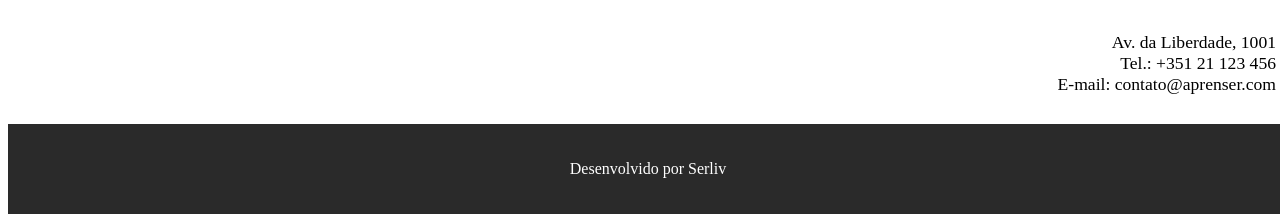
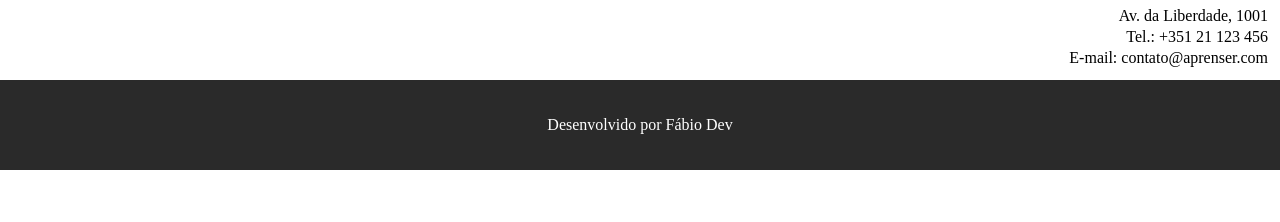
Before and after one commit to FabioDev1981/UploadPaginaAprenser, a plain HTML site: page index.html in a window 1280 px wide. Shown: the part 2448-2670 px from the top of the page. After the commit the page ends 2618 px from the top, so only its background shows below. Drawn offline with nearby package versions, Linux system fonts and the light colour scheme.

Commit message:
Upload pagina Aprenser
Upload pagina Aprenser HTML e CSS

```diff
--- a/estilo.css
+++ b/estilo.css
@@ -5,6 +5,7 @@
 
 html, body {
     width: 100%;
+    margin: 0;
 }
 
 .hero {
@@ -207,12 +208,15 @@ html, body {
 
 .contact {
     display: flex;
-    max-width: 100%;
+    max-width: 1440px;
+    margin: auto;
+    text-align: right;
     justify-content: center;
 
 }
 
 .container-maps {
+    width: 80%;
     width: 1440px;
     align-items: center;
 }
@@ -223,11 +227,11 @@ html, body {
 
 }
 
-.contact-text {
-    text-align: right;
-    font-size: 1.1rem;
-    padding: 12px;
-
+.maps-text {
+    font-size: 1rem;
+    line-height: 1.3;
+    font-style: normal;
+    margin: 12px;
 
 }
 
--- a/index.html
+++ b/index.html
@@ -89,16 +89,16 @@
             <h5 class="contact-title">Contatos</h5>
             <div class="maps">
                 <iframe src="https://www.google.com/maps/embed?pb=!1m18!1m12!1m3!1d3657.2876980086203!2d-46.682651021236346!3d-23.558108606793006!2m3!1f0!2f0!3f0!3m2!1i1024!2i768!4f13.1!3m3!1m2!1s0x94ce578487458487%3A0xf15cafad72ddc55c!2sR.%20Cristiano%20Viana%2C%20549%20-%20Cerqueira%20C%C3%A9sar%2C%20S%C3%A3o%20Paulo%20-%20SP%2C%2005411-000!5e0!3m2!1spt-BR!2sbr!4v1757712174565!5m2!1spt-BR!2sbr" width="100%" height="550" style="border:0;" allowfullscreen="" loading="lazy" referrerpolicy="no-referrer-when-downgrade"></iframe>
-                <p class="contact-text">
+                <address class="maps-text">
                 Av. da Liberdade, 1001 <br>
                 Tel.: +351 21 123 456 <br>
-                E-mail: contato@aprenser.com</p>
+                E-mail: contato@aprenser.com</address>
             </div>
         </section>
     </div>
 
     <footer class="rodape">
-        Desenvolvido por Serliv
+        Desenvolvido por Fábio Dev
     </footer>
 
 </body>
```
